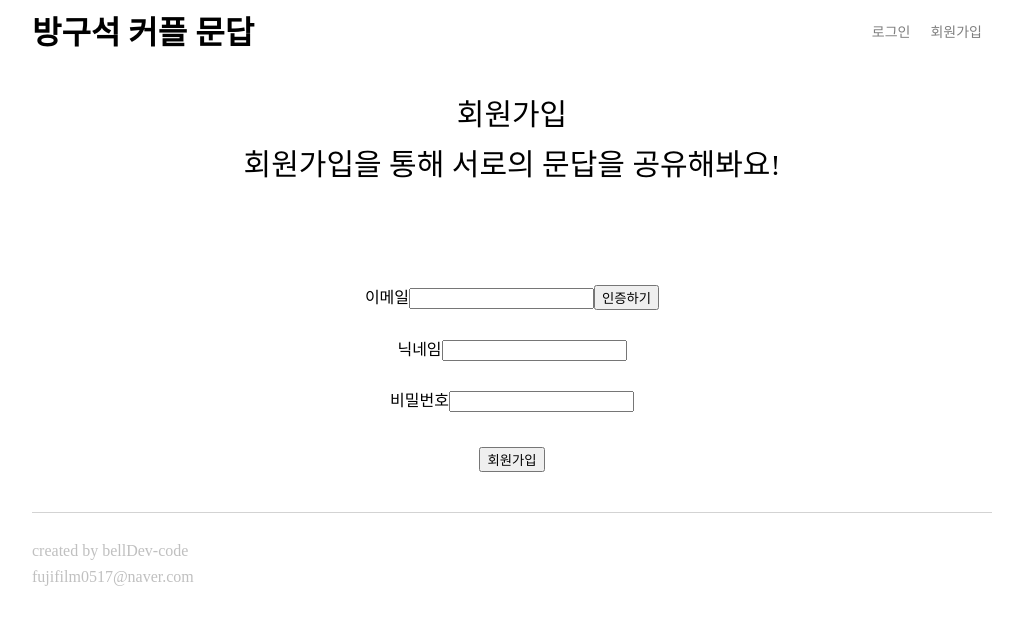
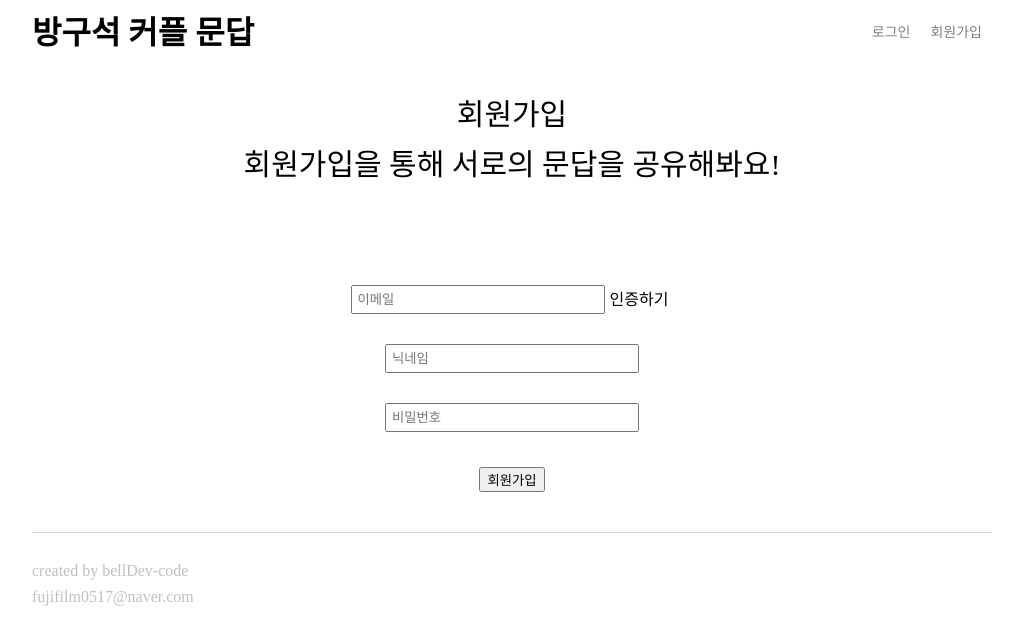
Before and after one commit to bellDev-code/question-react-frontend, a React (Create React App) app: page /#/join in a window 1280 px wide. Shown: the top 644 px of the page, without its empty margins (128-1139 px from the left). Built offline with nearby package versions, Linux system fonts and the light colour scheme.

Commit message:
join page css

```diff
--- a/src/routes/Auth/Join.js
+++ b/src/routes/Auth/Join.js
@@ -27,12 +27,24 @@ const JoinText = styled.div`
 
 const InputWrapper = styled.div`
   padding: 15px 0;
+  display: flex;
+  justify-content: center;
+  align-items: center;
+  width: 100%;
 `;
 
-const Input = styled.input``;
+const Input = styled.input`
+  padding: 5px;
+  width: 25%;
+`;
 
 const JoinButton = styled.button`
   margin: 20px 0;
+`;
+
+const EmailSendButton = styled.div`
+  cursor: pointer;
+  padding: 0 5px;
 `;
 
 const Join = () => {
@@ -77,6 +89,8 @@ const Join = () => {
       console.log(error);
     }
   };
+
+  const verifyEmailClick = async () => {};
   return (
     <Container>
       <Wrapper>
@@ -85,35 +99,36 @@ const Join = () => {
       </Wrapper>
       <Wrapper>
         <InputWrapper>
-          이메일
           <Input
+            placeholder="이메일"
             onChange={(event) => {
               setEmail(event.target.value);
             }}
           />
-          <button onClick={emailSendOnClick}>인증하기</button>
+          <EmailSendButton onClick={emailSendOnClick}>인증하기</EmailSendButton>
+        </InputWrapper>
         {isEmail && (
           <InputWrapper>
-              인증번호
             <Input
+              placeholder="인증번호를 입력해주세요"
               onChange={(event) => {
                 setVerifyCode(event.target.value);
               }}
             />
+            <button>확인</button>
           </InputWrapper>
         )}
-        </InputWrapper>
         <InputWrapper>
-          닉네임
           <Input
+            placeholder="닉네임"
             onChange={(event) => {
               setNickName(event.target.value);
             }}
           />
         </InputWrapper>
         <InputWrapper>
-          비밀번호
           <Input
+            placeholder="비밀번호"
             onChange={(event) => {
               setPassword(event.target.value);
             }}
```
Lines whose indentation alone changed are shown as unchanged.
